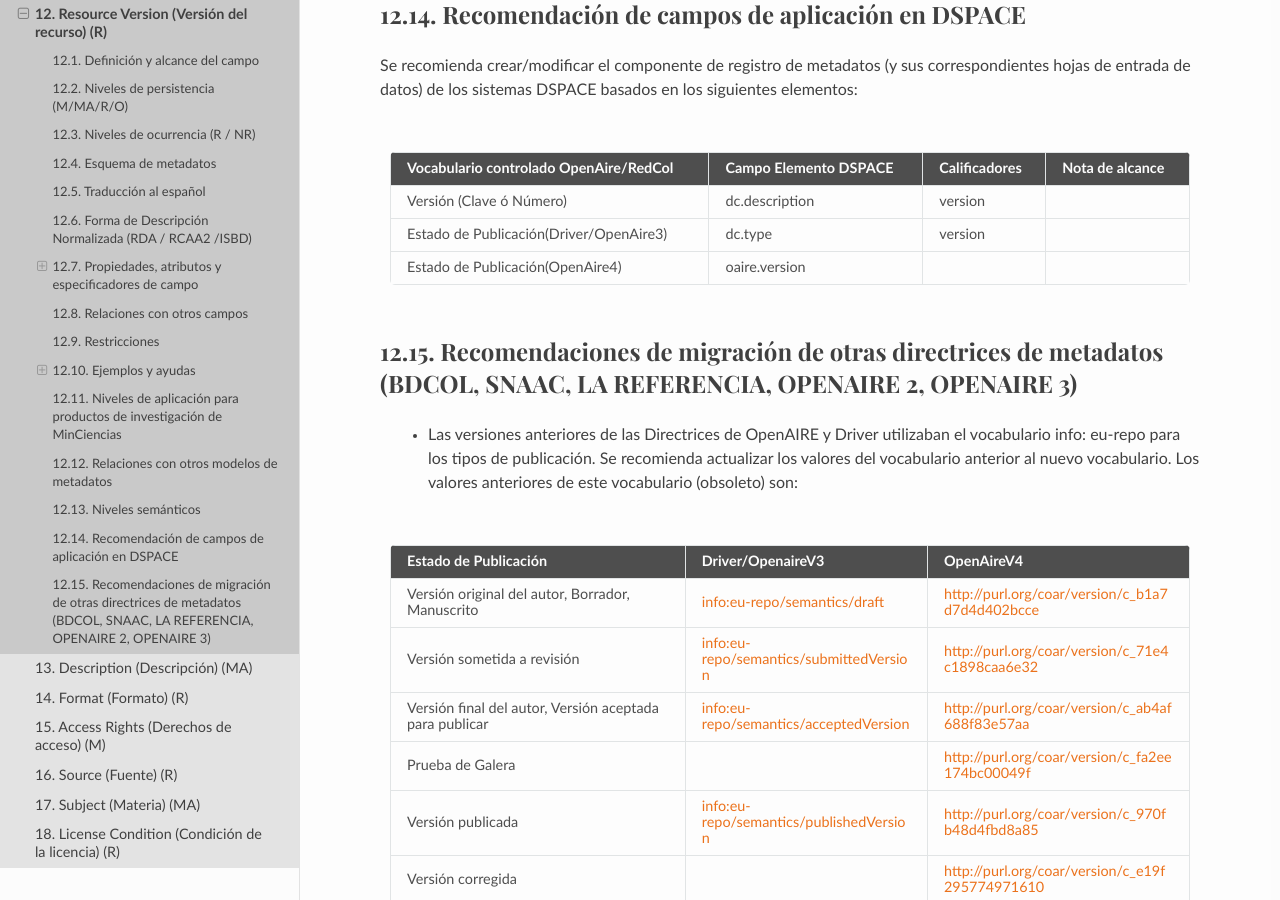
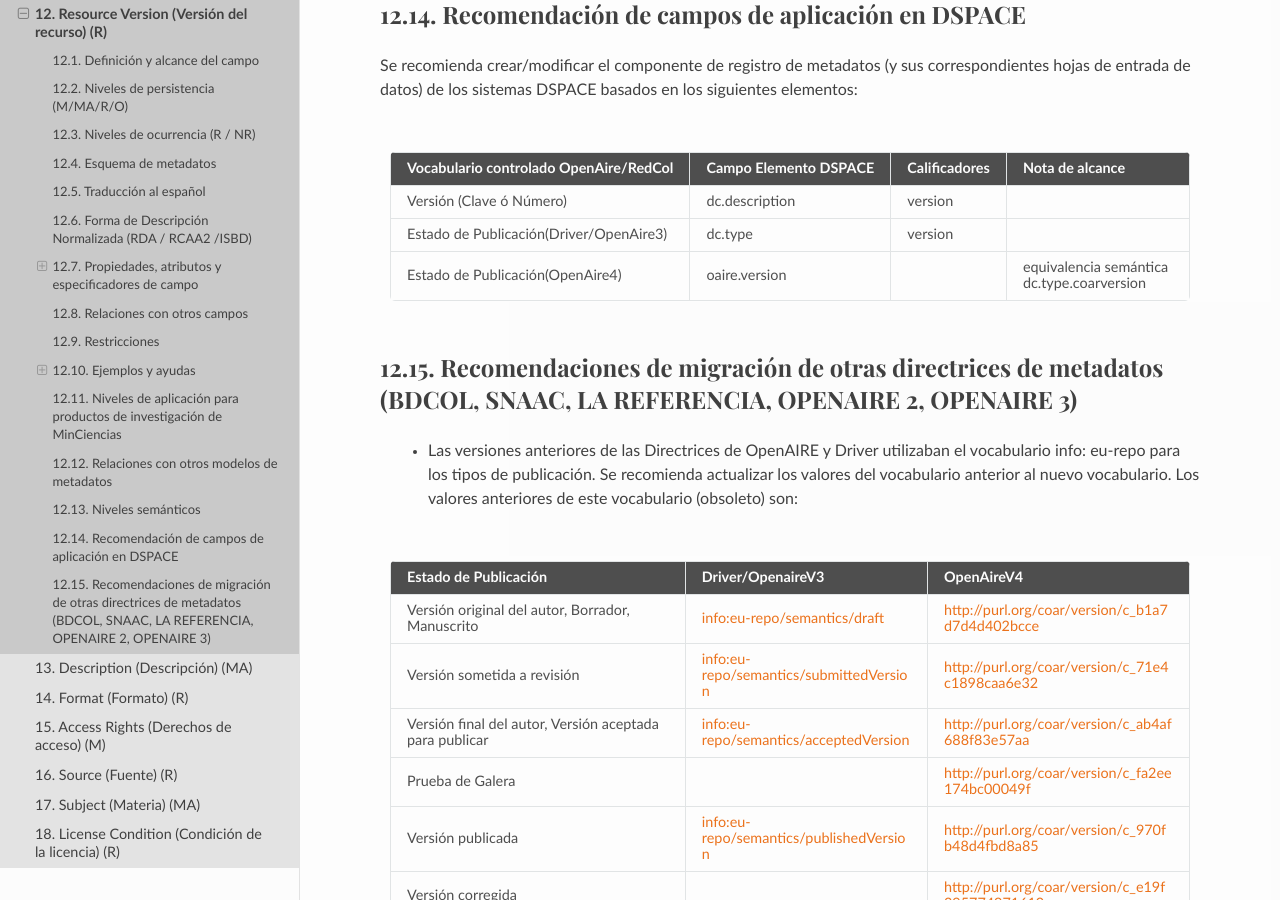
Before and after one commit to rcic/openaire4, a Sphinx documentation site: the page built from docs/field_resourceversion.rst, in a window 1280 px wide and 900 px high, scrolled down 3763 px. Built offline with Sphinx 7.4.7 and the Read the Docs theme 2.0.0, drawn with Linux system fonts in a browser that asks for light colours; some web fonts are replaced; a script that is not in the unit is left out.

Commit message:
Update field_resourceversion.rst
dc.type.coarversion

```diff
--- a/docs/field_resourceversion.rst
+++ b/docs/field_resourceversion.rst
@@ -170,15 +170,16 @@
 
 Se recomienda crear/modificar el componente de registro de metadatos (y sus correspondientes hojas de entrada de datos) de los sistemas DSPACE basados en los siguientes elementos:
 
-+----------------------------------------+-----------------------+---------------+-----------------+
-| Vocabulario controlado OpenAire/RedCol | Campo Elemento DSPACE | Calificadores | Nota de alcance |
-+========================================+=======================+===============+=================+
-| Versión (Clave ó Número)               | dc.description        | version       |                 |
-+----------------------------------------+-----------------------+---------------+-----------------+
-| Estado de Publicación(Driver/OpenAire3)| dc.type               | version       |                 |
-+----------------------------------------+-----------------------+---------------+-----------------+
-| Estado de Publicación(OpenAire4)       | oaire.version         |               |                 |
-+----------------------------------------+-----------------------+---------------+-----------------+
++----------------------------------------+-----------------------+---------------+------------------------+
+| Vocabulario controlado OpenAire/RedCol | Campo Elemento DSPACE | Calificadores | Nota de alcance        |
++========================================+=======================+===============+========================+
+| Versión (Clave ó Número)               | dc.description        | version       |                        |
++----------------------------------------+-----------------------+---------------+------------------------+
+| Estado de Publicación(Driver/OpenAire3)| dc.type               | version       |                        |
++----------------------------------------+-----------------------+---------------+------------------------+
+| Estado de Publicación(OpenAire4)       | oaire.version         |               | equivalencia semántica |
+|                                        |                       |               | dc.type.coarversion    |
++----------------------------------------+-----------------------+---------------+------------------------+
 
 Recomendaciones de migración de otras directrices de metadatos (BDCOL, SNAAC, LA REFERENCIA, OPENAIRE 2, OPENAIRE 3)
 --------------------------------------------------------------------------------------------------------------------
```
